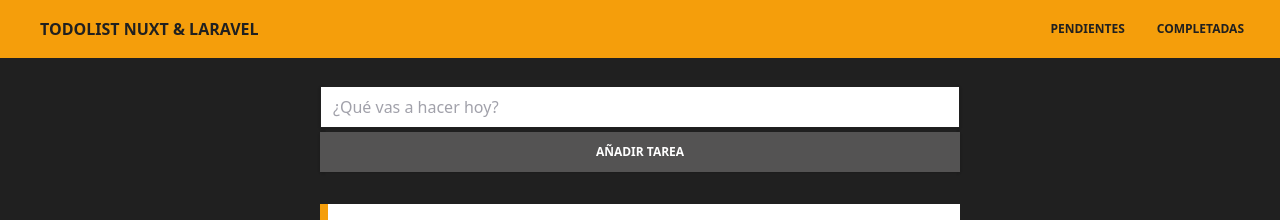
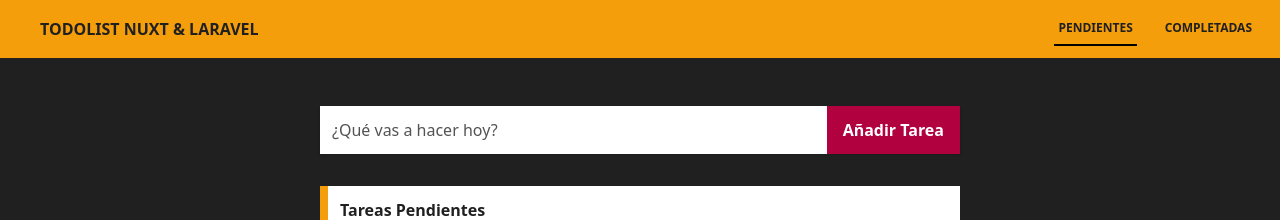
Before and after one commit to larturi/vue-nuxt-todolist-client, a Nuxt app: page / in a window 1280 px wide. Shown: the top 220 px of the page. Built offline with nearby package versions, Linux system fonts and the light colour scheme; no server answers.

Commit message:
Link Selected Navbar

```diff
--- a/components/Navbar.vue
+++ b/components/Navbar.vue
@@ -9,32 +9,39 @@
           <fa icon="bars"></fa>
         </button>
       </div>
+
       <div v-bind:class="{'hidden': !showMenu, 'flex': showMenu}" class="lg:flex lg:flex-grow items-center">
+
           <ul class="flex flex-col lg:flex-row list-none ml-auto">
+
             <li class="nav-item">
-            <nuxt-link
+              <router-link
                   to="/"
-                class="px-3 py-2 flex items-center text-xs uppercase font-bold leading-snug text-black hover:opacity-75"
+                  class="px-1 py-2 mr-6 flex items-center text-xs uppercase font-bold leading-snug text-black hover:opacity-75"
               >
-              <span class="ml-2">Pendientes</span>
-            </nuxt-link>
+                <span>Pendientes</span>
+              </router-link>
             </li>
+
             <li class="nav-item">
-           <nuxt-link
+              <router-link
                   to="/completadas"
-                class="px-3 py-2 flex items-center text-xs uppercase font-bold leading-snug text-black hover:opacity-75"
+                  class="px-1 py-2 flex items-center text-xs uppercase font-bold leading-snug text-black hover:opacity-75"
               >
-              <span class="ml-2">Completadas</span>
-            </nuxt-link>
+                <span>Completadas</span>
+              </router-link>
             </li>
 
           </ul>
+
       </div>
+
     </div>
   </nav>
 </template>
 
 <script>
+
 export default {
   name: "indigo-navbar",
   data() {
@@ -46,6 +53,21 @@ export default {
     toggleNavbar: function(){
       this.showMenu = !this.showMenu;
     }
+  },
+  mounted() {
   }
 }
 </script>
+
+
+<style>
+/* home route and active route will show in bold as it matches / and /about */
+a.nuxt-link-active {
+  font-weight: bold;
+}
+/* exact link will show the primary color for only the exact matching link */
+a.nuxt-link-exact-active {
+  border-bottom: solid 2px black;
+}
+
+</style>
--- a/pages/index.vue
+++ b/pages/index.vue
@@ -6,21 +6,22 @@
         <div class="flex justify-center">
           <div class="mt-3 md:w-6/12">
             <form @submit.prevent="addTask">
+
+              <div class="relative mt-5">
                 <input
+                  class="w-full h-10 shadow appearance-none pl-3 pr-8 py-6 text-black text-base placeholder-gray focus:shadow-outline"
                   type="text"
                   v-model="task"
                   placeholder="¿Qué vas a hacer hoy?"
-                class="shadow appearance-none border w-full py-2 px-3 text-black focus:outline-none focus:shadow-outline"
-              >
-
+                />
                 <button
-                class="shadow appearance-none w-full py-3 px-3 mt-1 font-bold uppercase
-                       text-xs hover:shadow-md outline-none focus:outline-none ease-linear transition-all duration-150"
+                  class="absolute inset-y-0 right-0 flex items-center px-4 py-6 font-bold text-white"
                   :class="colorButtonAddOrEdit"
                   type="submit"
                 >
                    {{ (isEdit) ? 'Editar Tarea': 'Añadir Tarea' }}
                 </button>
+              </div>
 
             </form>
 
@@ -76,7 +77,7 @@ export default {
       return this.$store.state.tasks;
     },
     colorButtonAddOrEdit() {
-      return this.isEdit ? 'bg-yellow text-black' : 'bg-gray text-white';
+      return this.isEdit ? 'bg-yellow text-black' : 'bg-pink text-white';
     }
   },
 
```
Lines whose indentation alone changed are shown as unchanged.
